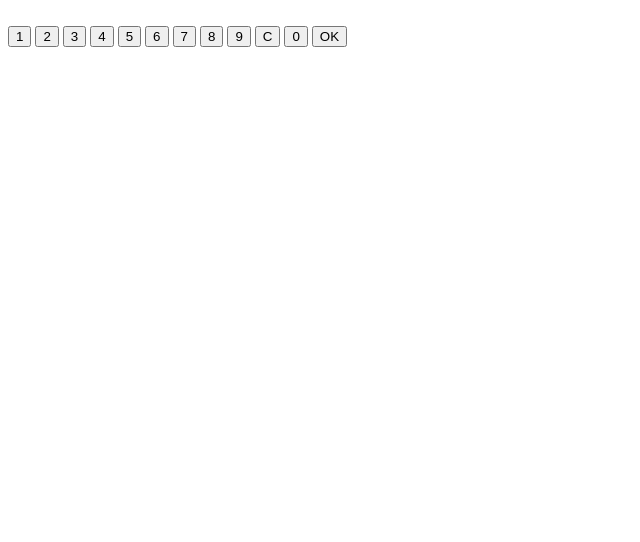
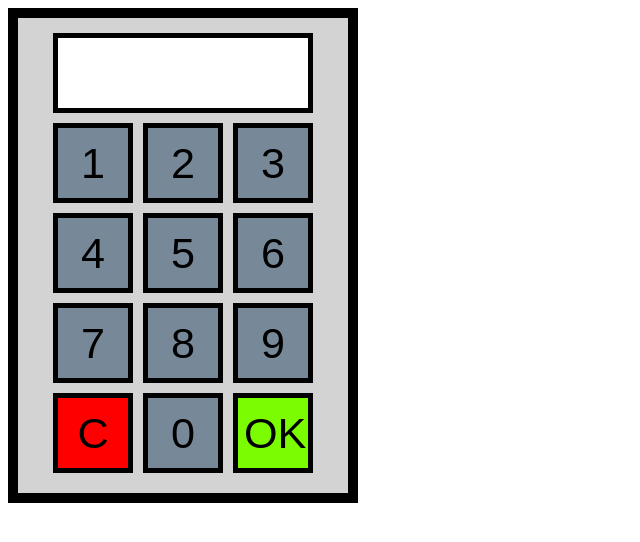
Before and after one commit to Wasteoidz/Codelock, a plain HTML site: page index.html in a window 1280 px wide. Shown: the whole page, without its empty margins (0-640 px from the left). Drawn offline with Linux system fonts and the light colour scheme.

Commit message:
Update index.html

```diff
--- a/index.html
+++ b/index.html
@@ -4,7 +4,7 @@
 <head>
     <meta charset="utf-8" />
     <title>Matrix login panel</title>
-    <link rel="stylesheet.css" href="css/StyleSheet1.css" />
+    <link rel="stylesheet" href="css/StyleSheet1.css" />
 </head>
 
 <body>
```
